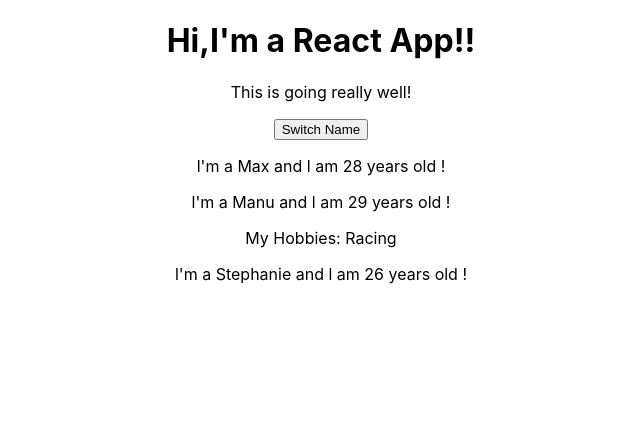
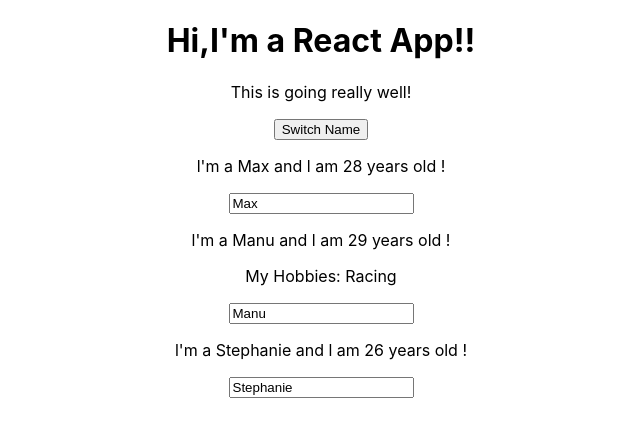
Before and after one commit to ElvisMasiya89/LearnReactjs, a React (Create React App) app in the folder my-first-app/: page / in a window 1280 px wide. Shown: the top 436 px of the page, without its empty margins (319-959 px from the left). Built offline with nearby package versions, Linux system fonts and the light colour scheme.

Commit message:
adding two binding between components
adding two binding between components

```diff
--- a/my-first-app/src/App.js
+++ b/my-first-app/src/App.js
@@ -1,53 +1,56 @@
-// import React,{Component} from 'react'
-
-import React,{useState} from 'react' // import hook function that start with 'use' key word
+import React,{Component} from 'react'
+// import React,{useState} from 'react' // import hook function that start with 'use' key word
 import './App.css';
 import Person from './Person/Person'
 
-//React with Hooks
-const App = (props)=>{
+class App extends Component{
 
-  //Using array distructuring
-  const [personsState, setPersonState] =  useState({
-    //useState hook function returns an array with 2 items an state object and a function to modify state
+    state = {
       persons:[
         {name:'Max', age:28},
         {name:'Manu', age:29},
         {name:'Stephanie', age:26},
       ],
-    })
 
-    const [otherState, setOtherState] =  useState({
-      //useState hook function returns an array with 2 items an state object and a function to modify state
     otherState:'some other value'
+    }
 
-      })
 
-  //In JavaScript you can declare functions with other functions
-  const switchNameHadler = ()=>{
+    switchNameHadler = (newName)=>{
       console.log('Was Clicked')
-          //setPersonState does not merge the old state with the new
-          //state as in class based componets instead it replace the old state,
-          //To manage different states,  use multiple setStates
-            setPersonState( {persons: [
-              {name:'Wakanda', age:28},
+      //DO NO DO THIS personsState.persons[0].name = 'Princess'
+        this.setState( {persons: [
+          {name:newName, age:28},
           {name:'Manu', age:29},
           {name:'Danzel', age:26},]
         } )
     }
 
+      nameChangedHandler = (event)=>{
+      this.setState({persons: [
+        {name:"Wakanda", age:28},
+        {name:event.target.value, age:29},
+        {name:'Danzel', age:26},]
+      })
+    };
+
+    render(){
       return(
         <div className='App'>
           <h1>Hi,I'm a React App!!</h1>
           <p>This is going really well!</p>
-          <button onClick={switchNameHadler}> Switch Name</button>
-          <Person name={personsState.persons[0].name}  age={personsState.persons[0].age}/>
-          <Person name = {personsState.persons[1].name} age={personsState.persons[1].age}>My Hobbies: Racing</Person>
-          <Person  name = {personsState.persons[2].name} age = {personsState.persons[2].age}/>
+          <button onClick={()=>this.switchNameHadler('Wakanda')}> Switch Name</button>
+          <Person name={this.state.persons[0].name}  age={this.state.persons[0].age}/>
+          <Person
+           name={this.state.persons[1].name}
+           age={this.state.persons[1].age}
+           click={this.switchNameHadler.bind(this,'Wakanda')}
+           changed = {this.nameChangedHandler}>My Hobbies: Racing
+           </Person>
+          <Person  name = {this.state.persons[2].name} age = {this.state.persons[2].age}/>
       </div>
         );
     }
-export default App;
 
 
 
@@ -57,75 +60,65 @@
 
 
 
+      //This code gets compiled down to this code
+    //  return (React.createElement('div', {className :"App"}, React.createElement('h1',null,'Hi, I\'m a Vcard App!!')));
+  }
+  export default App;
 
 
+// //React with Hooks
+// const App = (props)=>{
 
+//   //Using array distructuring
+//   const [personsState, setPersonState] =  useState({
+//     //useState hook function returns an array with 2 items an state object and a function to modify state
+//     persons:[
+//             {name:'Max', age:28},
+//             {name:'Manu', age:29},
+//             {name:'Stephanie', age:26},
+//           ],
+//     })
 
+//     const [otherState, setOtherState] =  useState({
+//       //useState hook function returns an array with 2 items an state object and a function to modify state
+//       otherState:'some other value'
 
+//       });
 
+//   //In JavaScript you can declare functions with other functions
+//   const switchNameHadler = (newName)=>{
+//           console.log('Was Clicked')
+//           //setPersonState does not merge the old state with the new
+//           //state as in class based componets instead it replace the old state,
+//           //To manage different states,  use multiple setStates
+//             setPersonState( {persons: [
+//               {name:newName, age:28},
+//               {name:'Manu', age:29},
+//               {name:'Danzel', age:26},]
+//             } )
+//         };
 
+//   // const nameChangedHandler = (event)=>{
+//   //     this.setState({persons: [
+//   //       {name:"Wakanda", age:28},
+//   //       {name:event.target.value, age:29},
+//   //       {name:'Danzel', age:26},]
+//   //     })
+//   //   };
 
-
-
-
-
-
-
-
-
-
-
-
-
-
-
-
-
-
-
-
-
-
-
-
-
-// class App extends Component{
-
-//   state = {
-//     persons:[
-//       {name:'Max', age:28},
-//       {name:'Manu', age:29},
-//       {name:'Stephanie', age:26},
-//     ],
-
-//   otherState:'some other value'
-//   }
-
-
-//   switchNameHadler = ()=>{
-//     console.log('Was Clicked')
-//     //DO NO DO THIS personsState.persons[0].name = 'Princess'
-//       this.setState( {persons: [
-//         {name:'Wakanda', age:28},
-//         {name:'Manu', age:29},
-//         {name:'Danzel', age:26},]
-//       } )
-//   }
-
-//   render(){
 //     return(
 //       <div className='App'>
 //           <h1>Hi,I'm a React App!!</h1>
 //           <p>This is going really well!</p>
-//           <button onClick={this.switchNameHadler}> Switch Name</button>
+//           <button onClick={()=>switchNameHadler('Wakanda')}> Switch Name</button>
 //           <Person name={personsState.persons[0].name}  age={personsState.persons[0].age}/>
-//           <Person name = {personsState.persons[1].name} age={personsState.persons[1].age}>My Hobbies: Racing</Person>
+//           <Person
+//            name={personsState.persons[1].name}
+//            age={personsState.persons[1].age}
+//            click={switchNameHadler.bind(this,'Waka!')}>My Hobbies: Racing
+//            </Person>
 //           <Person  name = {personsState.persons[2].name} age = {personsState.persons[2].age}/>
 //       </div>
 //       );
 //   }
-
-//     //This code gets compiled down to this code
-//   //  return (React.createElement('div', {className :"App"}, React.createElement('h1',null,'Hi, I\'m a Vcard App!!')));
-// }
 // export default App;
--- a/my-first-app/src/Person/Person.js
+++ b/my-first-app/src/Person/Person.js
@@ -4,8 +4,9 @@
     //When using class-based components, its this.props
     return(
       <div>
-        <p>l'm a {props.name} and l am {props.age} years old !</p>
+        <p onClick={props.click}>l'm a {props.name} and l am {props.age} years old !</p>
         <p>{props.children}</p>
+        <input type='text' onChange={props.changed} value = {props.name}/>
     </div>
     )
 
```
Also changed, not shown: my-first-app/src/index.js (line endings or trailing spaces). Lines whose indentation alone changed are shown as unchanged.
